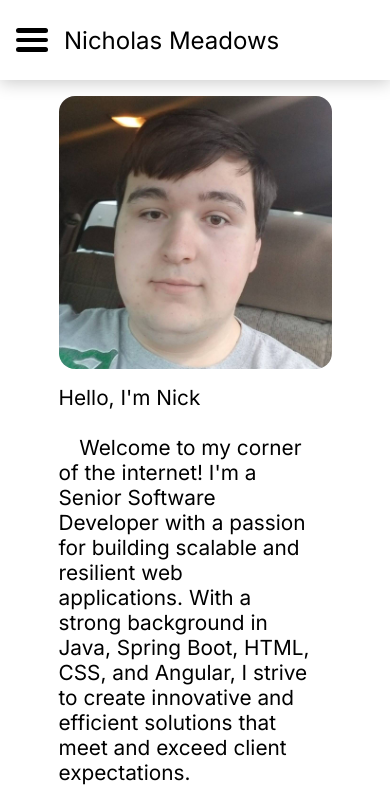
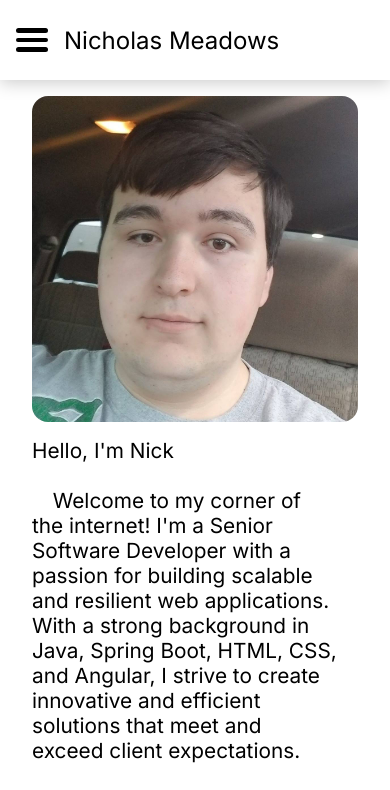
Before and after one commit to nicholasMeadows/PersonalWebsite, a Next.js app: page / in a window 390 px wide. Shown: the top 790 px of the page. Built offline with nearby package versions, Linux system fonts and the light colour scheme.

Commit message:
Update global layout to change left and right padding

```diff
--- a/src/app/globals.css
+++ b/src/app/globals.css
@@ -14,3 +14,17 @@ a {
     color: inherit;
     text-decoration: none;
 }
+
+.content-div {
+    width: 100%;
+    position: absolute;
+    padding-left: 15%;
+    padding-right: 15%;
+}
+
+@media only screen and (max-width: 770px) {
+    .content-div {
+        padding-left: 2em;
+        padding-right: 2em;
+    }
+}
--- a/src/app/layout.tsx
+++ b/src/app/layout.tsx
@@ -24,11 +24,7 @@ export default function RootLayout({
             <div style={{
                 marginTop: `${NAVIGATION_BAR_HEIGHT}`,
                 height: `calc(100% - ${NAVIGATION_BAR_HEIGHT})`,
-                width: '100%',
-                position: 'absolute',
-                paddingLeft: '15%',
-                paddingRight: '15%',
-            }}>
+            }} className={'content-div'}>
                 {children}
             </div>
         </div>
```
Lines whose indentation alone changed are shown as unchanged.
